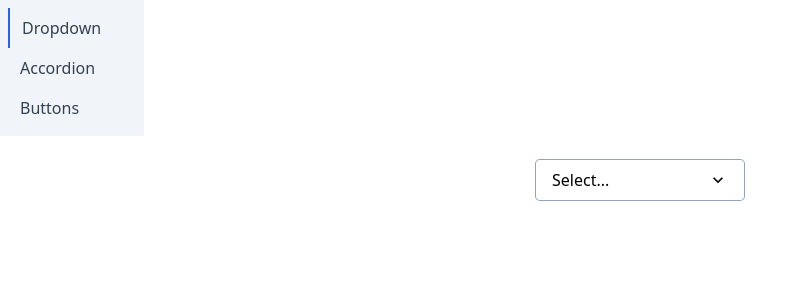
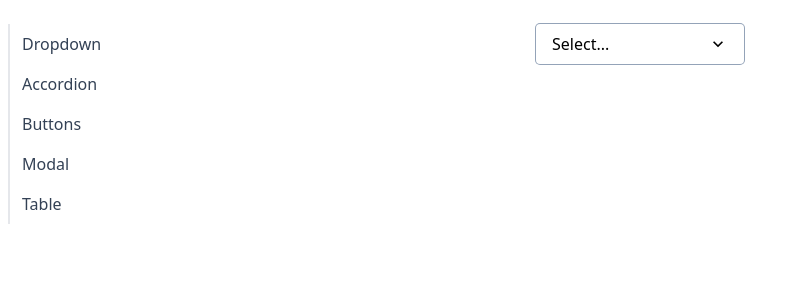
Before and after one commit to nath-Nipan-2022/navigation-project, a React (Vite) app: page / in a window 1280 px wide. Shown: the top 300 px of the page, without its empty margins (0-808 px from the left). Built offline with nearby package versions, Linux system fonts and the light colour scheme.

Commit message:
Sidebar updated

```diff
--- a/src/components/Sidebar.jsx
+++ b/src/components/Sidebar.jsx
@@ -5,6 +5,8 @@ const Sidebar = () => {
     { label: "Dropdown", path: "/" }, // default page
     { label: "Accordion", path: "/accordion" },
     { label: "Buttons", path: "/buttons" },
+    { label: "Modal", path: "/modal" },
+    { label: "Table", path: "/table" },
   ];
 
   const renderLinks = links.map((link) => {
@@ -12,15 +14,15 @@ const Sidebar = () => {
       <Link
         key={link.label}
         to={link.path}
-        className="p-2 px-3 hover:bg-slate-200 hover:text-blue-600"
-        activeClassName={" font-bold text-blue-600 border-l-2 border-blue-600"}
+        className="p-2 px-3 border-l-2 border-gray-200 hover:text-blue-500 hover:border-blue-600"
+        activeClassName={"font-bold  text-blue-500 border-blue-900"}
       >
         {link.label}
       </Link>
     );
   });
   return (
-    <div className="flex flex-col sticky top-0 left-0 w-36 p-2 bg-slate-100">
+    <div className="flex flex-col fixed top-4 left-0 w-36 p-2">
       {renderLinks}
     </div>
   );
```
